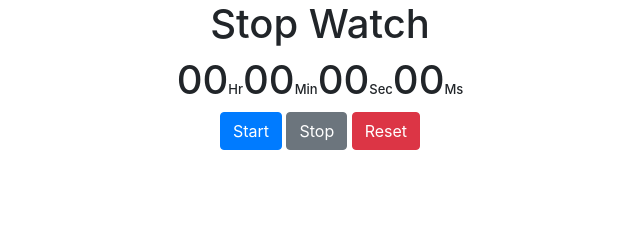
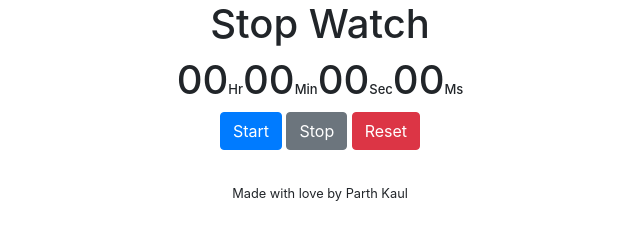
Before and after one commit to parthkaul-bit/stopwatch-app, a plain HTML site: page index.html in a window 1280 px wide. Shown: the whole page, without its empty margins (320-960 px from the left). Drawn offline with nearby package versions, Linux system fonts and the light colour scheme.

Commit message:
first-dev commit

```diff
--- a/StopwatchStyles.css
+++ b/StopwatchStyles.css
@@ -16,3 +16,9 @@ main{
 span{
     font-size: small;
 }
+
+footer{
+    text-align: center;
+    margin-top: 30px;
+
+}
--- a/index.html
+++ b/index.html
@@ -29,6 +29,9 @@
             <button class="reset-button btn btn-danger">Reset</button>
         </div>
     </main>
+    <footer>
+        <small>Made with love by Parth Kaul</small>
+    </footer>
     <script src="Stopwatch.js"></script>
 </body>
 </html>
```
